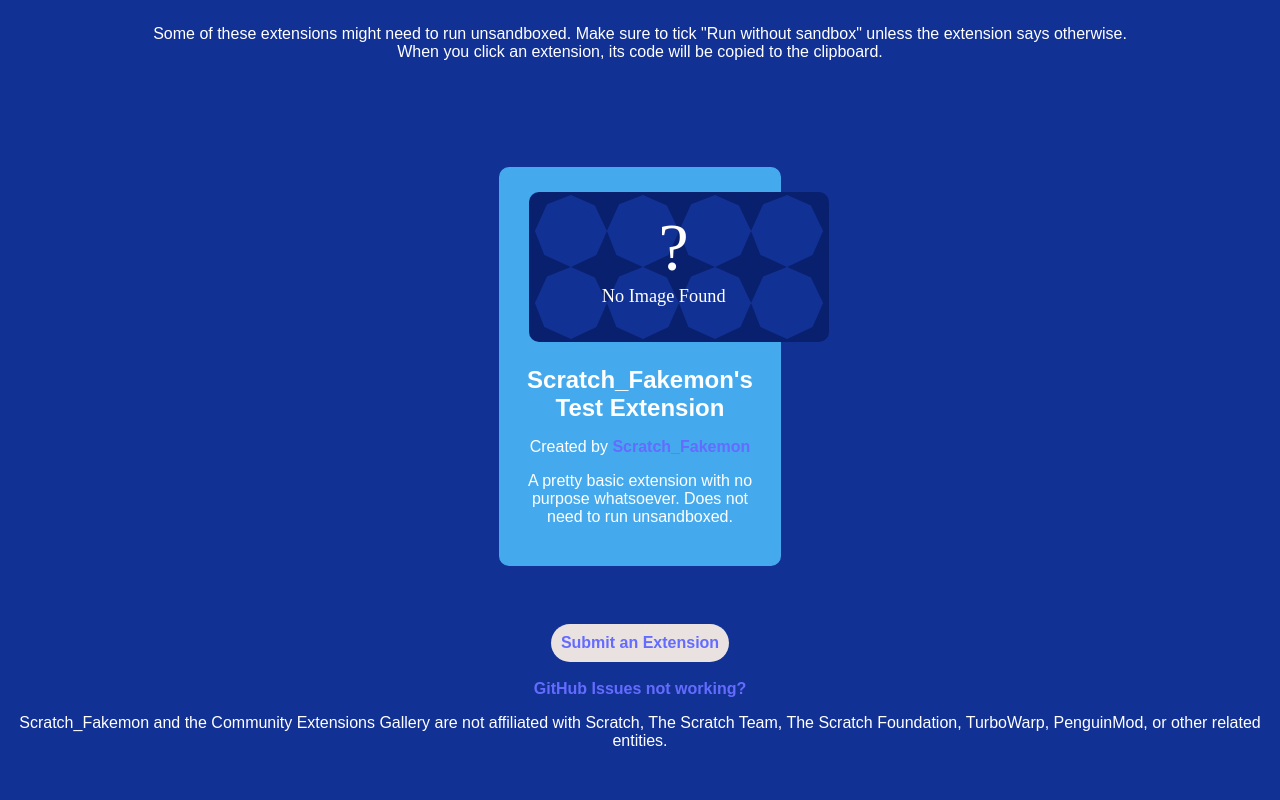
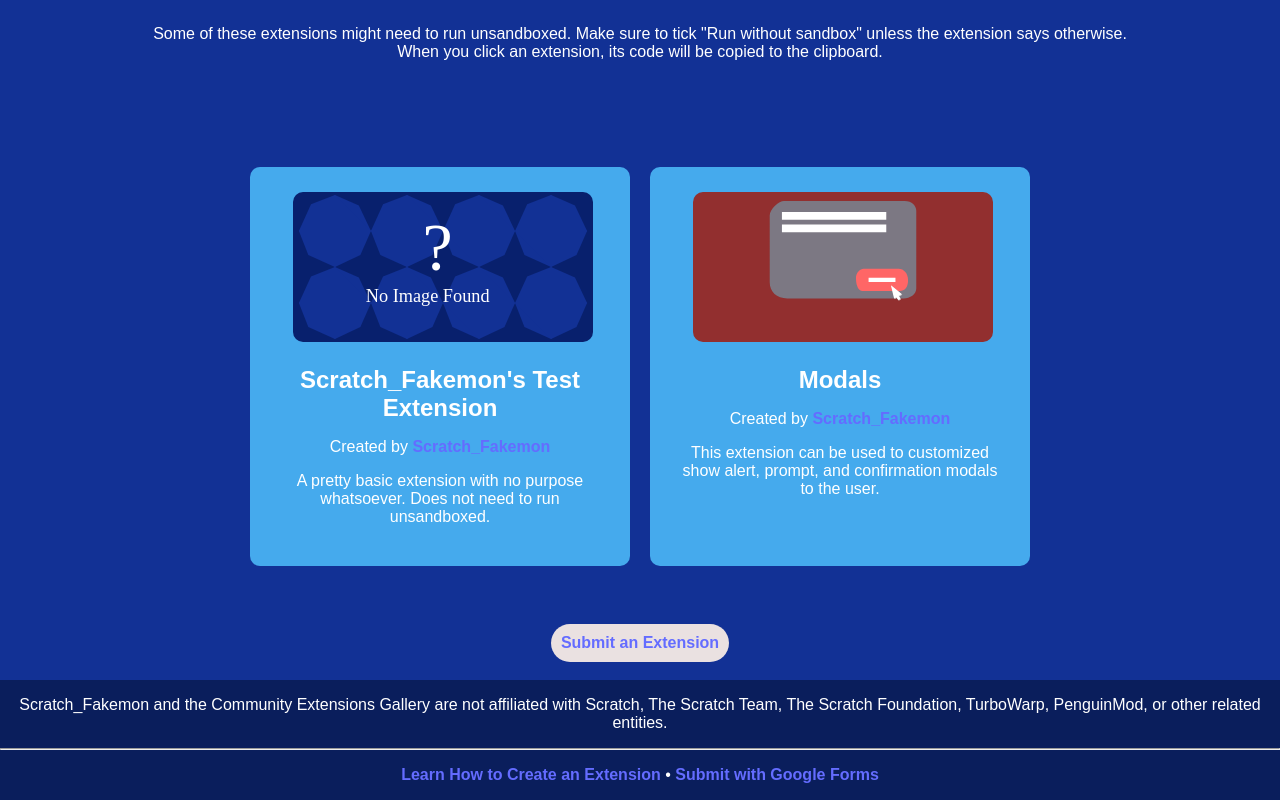
Before and after one commit to ScratchFakemon/Community-Extensions-Gallery, a plain HTML site: page index.html in a window 1280 px wide. Shown: the part 2020-2820 px from the top of the page. Before the commit the page ends 2786 px from the top, so only its background shows below. Drawn offline with Linux system fonts and the light colour scheme.

Commit message:
Add files via upload

```diff
--- a/index.html
+++ b/index.html
@@ -94,6 +94,9 @@
       border-radius: 20px;
       padding: 20px 20px 20px 20px;
       text-align: center;
+    }
+    footer {
+      background-color:#0a1e5c;
     }
   </style>
   <script>
@@ -207,6 +210,11 @@
           <p>Created by <a href="https://Scratch.mit.edu/users/Scratch_Fakemon" target="_blank">Scratch_Fakemon</a> </p>
           <p>A pretty basic extension with no purpose whatsoever. Does not need to run unsandboxed.</p>
         </li>
+        <li class="ext-list-item" data-copy="https://scratchfakemon.github.io/Community-Extensions-Gallery/src/Modals.js">
+          <img src="images/Modals.svg" alt="Modals Banner"> <h2>Modals</h2>
+          <p>Created by <a href="https://Scratch.mit.edu/users/Scratch_Fakemon" target="_blank">Scratch_Fakemon</a> </p>
+          <p>This extension can be used to customized show alert, prompt, and confirmation modals to the user.</p>
+        </li>
 
 
 
@@ -217,9 +225,11 @@
     <br>
     <a href="https://github.com/ScratchFakemon/Community-Extensions-Gallery/issues" class="submit">Submit an Extension</a>
     <br>
-    <a href="https://forms.gle/Vvi1xNtWbagQn7jc6">GitHub Issues not working?</a>
-    <span>
+
+    <footer>
       <p>Scratch_Fakemon and the Community Extensions Gallery are not affiliated with Scratch, The Scratch Team, The Scratch Foundation, TurboWarp, PenguinMod, or other related entities.</p>
-    </span>
+      <hr>
+      <p><a href="https://docs.turbowarp.org/development/extensions/introduction">Learn How to Create an Extension</a> • <a href="https://forms.gle/Vvi1xNtWbagQn7jc6">Submit with Google Forms</a></p>
+    </footer>
 </body>
 </html>
```
